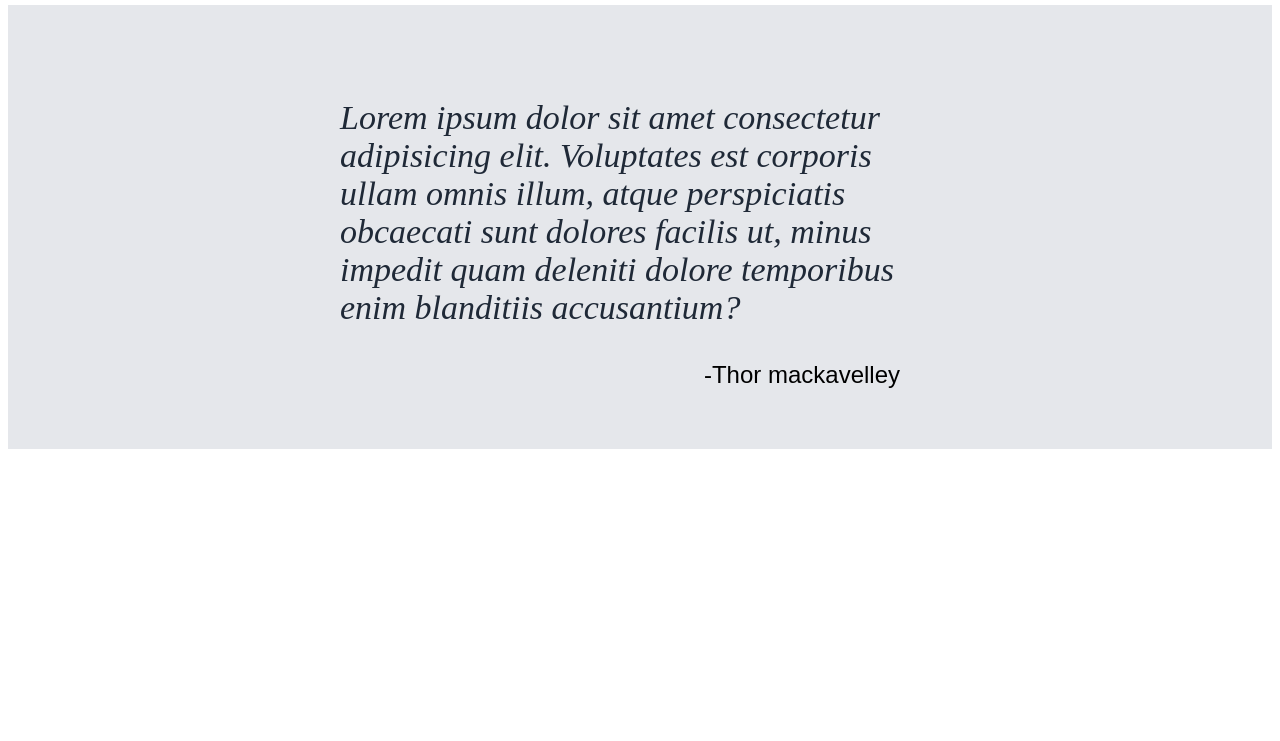
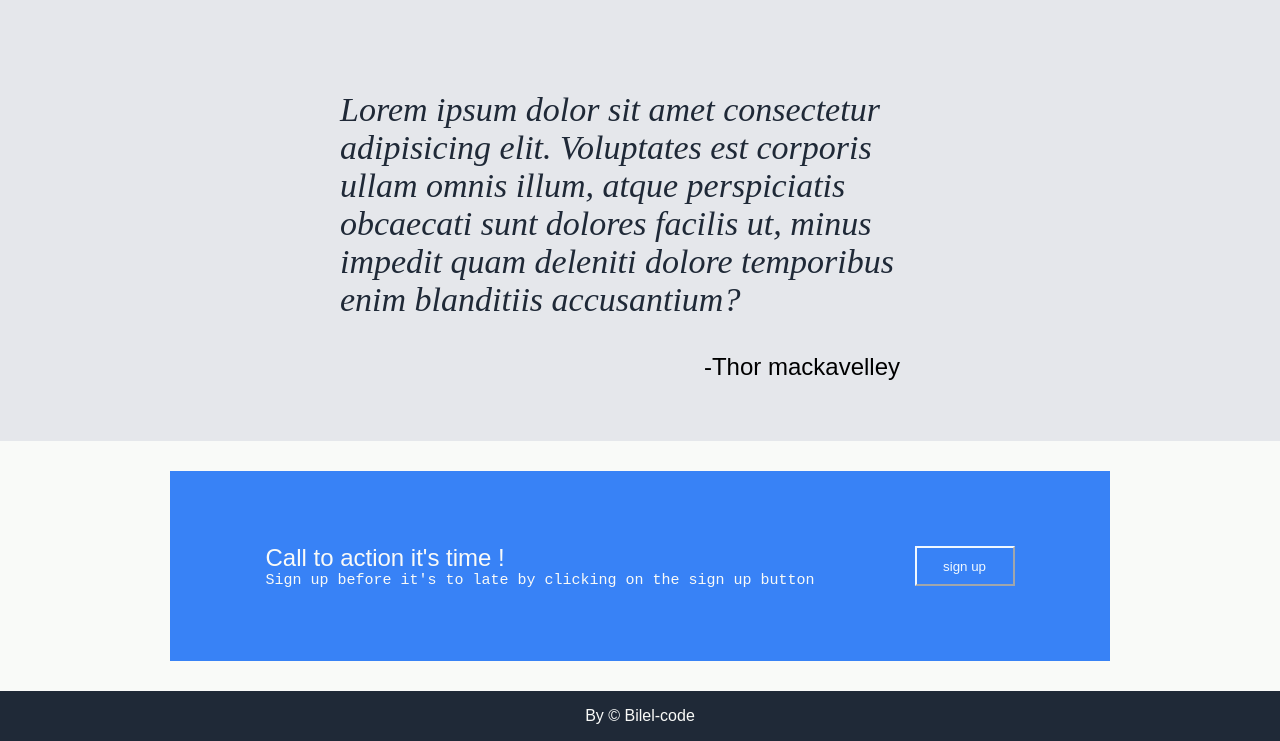
Before and after one commit to Bilel-code/Landing-page, a plain HTML site: page index.html in a window 1280 px wide. Shown: the part 853-1594 px from the top of the page. Before the commit the page ends 1310 px from the top, so only its background shows below. Drawn offline with Linux system fonts and the light colour scheme.

Commit message:
finish the project need just more adjustement

```diff
--- a/index.html
+++ b/index.html
@@ -53,6 +53,25 @@
     <div class="thor">-Thor mackavelley</div>
 </div>
 </div>
+<div class="container5">
+    <div class="bloc">
+        <div class="underthebloc">
+           <div class="call">
+            Call to action it's time !
+           </div>
+           <div class="text">
+                Sign up before it's to late by clicking on the sign up button
+
+           </div>
+        </div>
+           <button>sign up</button>
+    </div>
+
+</div>
+
+<footer>
+    <div class="copyright">By © Bilel-code</div>
+</footer>
 
 </body>
 </html>
--- a/style.css
+++ b/style.css
@@ -1,5 +1,9 @@
-
-
+body{
+    margin: 0;
+    display: flex;
+    flex-wrap: nowrap;
+    flex-direction: column;
+}
 
 
 
@@ -89,10 +93,14 @@ img{
 }
 button{
 
-    border-radius: 10px
-    ;
-    background-color: rgb(14, 90, 243);
+    background-color: #3882f6;
+
+    border-color: aliceblue;
     text-align: center;
+    flex-shrink: 0;
+    width: 100px;
+    height: 40px;
+    color: aliceblue;
 }
 
 .info{
@@ -114,6 +122,7 @@ button{
 
     display: flex;
     justify-content: center;
+    flex-wrap: wrap;
     gap: 40px;
 
 
@@ -156,3 +165,54 @@ font-size: 34px;
 font-family: light;
 color: #1F2937;
 }
+
+.container5{
+    display: flex;
+    justify-content: center;
+    align-items: center;
+    background-color:#F9FAF8;
+
+
+}
+
+.bloc{
+    background-color:#3882f6  ;
+
+    width: 900px;
+    height: 150px;
+    margin: 30px;
+    display: flex;
+    justify-content: center;
+    align-items: center;
+    gap: 100px;
+    padding: 20px;
+}
+
+.call{
+    font-size: 24px;
+    font-family: fantasy;
+    color: #F9FAF8;
+}
+
+.text{
+    font-size: 15px;
+    font-family: monospace;
+    color: #F9FAF8;
+}
+
+footer{
+    text-align: center;
+display: flex;
+justify-content: center;
+align-items: center;
+background-color: #1F2937;
+
+
+    height:50px;
+}
+
+.copyright{
+    color: #F9FAF8;
+    font-family: fantasy;
+
+}
```
